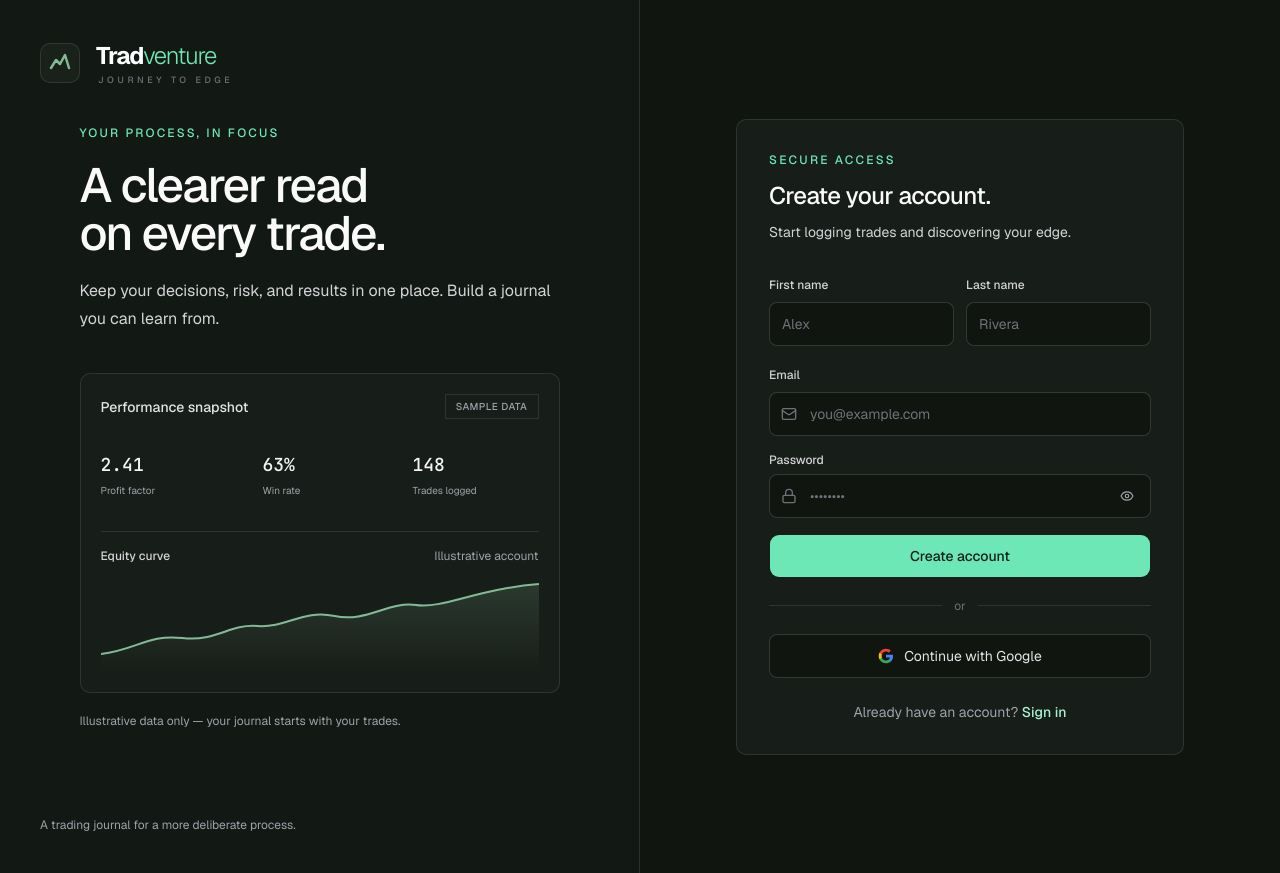
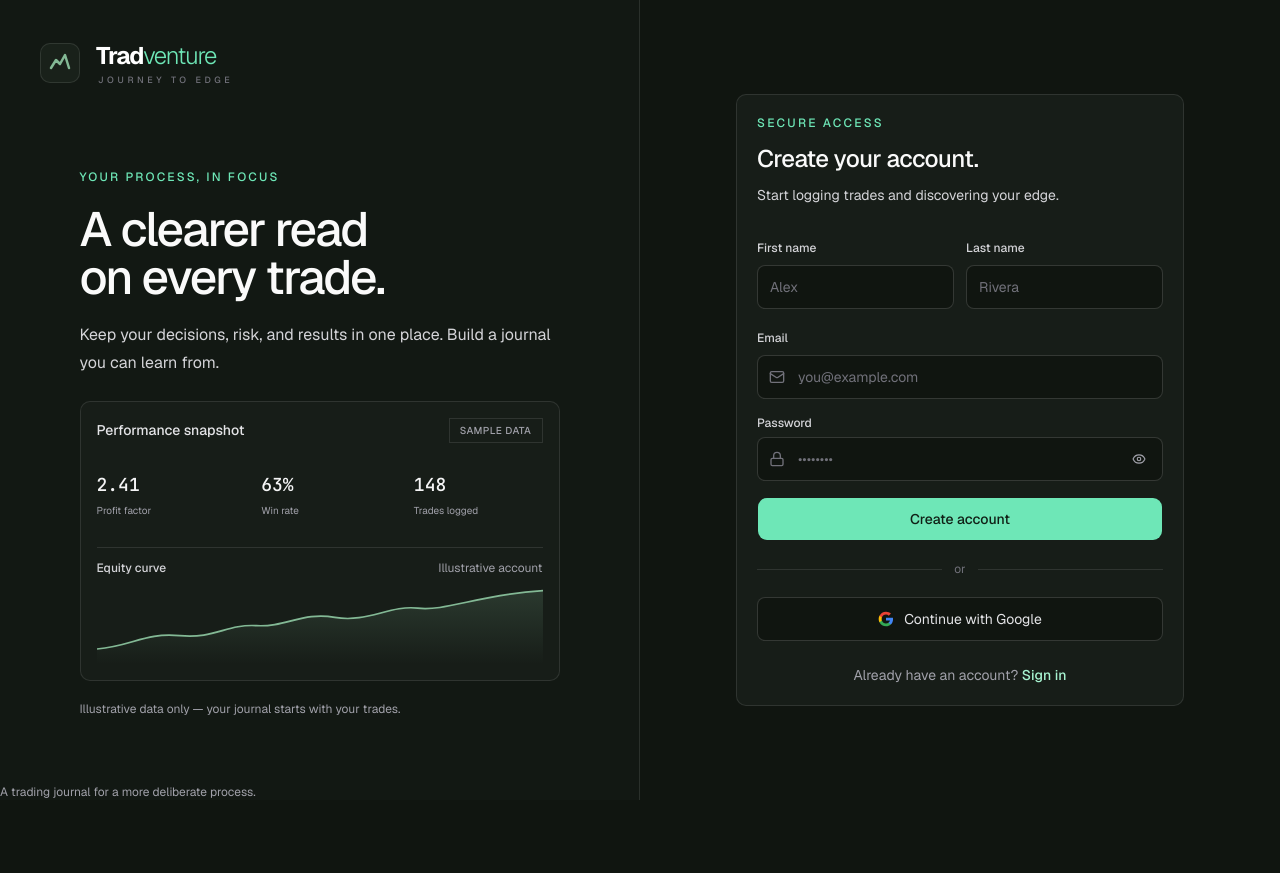
Before and after one commit to indrachapa2004/trading_journal, a Next.js app: page /signup in a window 1280 px wide. After the commit the page ends 800 px from the top, so only its background shows below. Built offline with nearby package versions, Linux system fonts and the light colour scheme.

Commit message:
Landing page Refinement

```diff
--- a/package.json
+++ b/package.json
@@ -33,6 +33,8 @@
     "zod": "^4.4.3"
   },
   "devDependencies": {
+    "@eslint/eslintrc": "^3.3.7",
+    "@eslint/js": "^10.0.1",
     "@playwright/test": "^1.64.1",
     "@types/node": "^20",
     "@types/react": "^18",
--- a/src/app/(auth)/layout.tsx
+++ b/src/app/(auth)/layout.tsx
@@ -12,13 +12,13 @@ export default function AuthLayout({
   children: React.ReactNode;
 }) {
   return (
-    <div className="grid min-h-dvh bg-[#101510] text-zinc-100 lg:grid-cols-2">
-      <aside className="relative hidden min-h-dvh overflow-hidden border-r border-white/10 bg-[#121813] lg:flex lg:flex-col">
+    <div className="grid h-dvh bg-[#101510] text-zinc-100 lg:grid-cols-2">
+      <aside className="relative hidden h-dvh overflow-hidden border-r border-white/10 bg-[#121813] lg:flex lg:flex-col">
         <div className="relative z-10 p-10">
           <Logo />
         </div>
 
-        <div className="relative z-10 mx-auto flex w-full max-w-xl flex-1 flex-col justify-center px-8 pb-12 xl:px-12">
+        <div className="relative z-10 mx-auto flex w-full max-w-xl flex-1 flex-col justify-center px-8 pb-6 xl:px-12">
           <p className="text-xs font-medium uppercase tracking-[0.18em] text-emerald-300">
             Your process, in focus
           </p>
@@ -30,7 +30,7 @@ export default function AuthLayout({
             journal you can learn from.
           </p>
 
-          <div className="mt-10 overflow-hidden rounded-lg border border-white/10 bg-[#171d18] p-5">
+          <div className="mt-6 overflow-hidden rounded-lg border border-white/10 bg-[#171d18] p-4">
             <div className="flex items-center justify-between gap-3">
               <p className="text-sm font-medium text-zinc-200">
                 Performance snapshot
@@ -40,7 +40,7 @@ export default function AuthLayout({
               </span>
             </div>
 
-            <div className="mt-5 grid grid-cols-3 gap-3">
+            <div className="mt-4 grid grid-cols-3 gap-3">
               {sampleStats.map((stat) => (
                 <div
                   key={stat.label}
@@ -56,7 +56,7 @@ export default function AuthLayout({
               ))}
             </div>
 
-            <div className="mt-5 border-t border-white/10 pt-4">
+            <div className="mt-4 border-t border-white/10 pt-3">
               <div className="flex items-center justify-between text-xs">
                 <p className="font-medium text-zinc-300">Equity curve</p>
                 <p className="text-zinc-400">Illustrative account</p>
@@ -64,7 +64,7 @@ export default function AuthLayout({
               <svg
                 viewBox="0 0 420 96"
                 preserveAspectRatio="none"
-                className="mt-3 h-24 w-full"
+                className="mt-2 h-20 w-full"
                 role="img"
                 aria-label="Illustrative upward-trending equity curve"
               >
@@ -99,16 +99,16 @@ export default function AuthLayout({
           </p>
         </div>
 
-        <p className="relative z-10 p-10 text-xs text-zinc-400">
+        <p className="relative z-10 p-0 text-xs text-zinc-400">
           A trading journal for a more deliberate process.
         </p>
       </aside>
 
-      <main id="main-content" className="relative flex min-h-dvh flex-col items-center justify-center overflow-hidden px-4 py-10 sm:px-8">
-        <div className="relative z-10 mb-8 lg:hidden">
+      <main id="main-content" className="relative flex h-dvh flex-col items-center justify-center overflow-hidden px-4 py-6 sm:px-8 sm:py-6">
+        <div className="relative z-10 mb-4 lg:hidden">
           <Logo />
         </div>
-        <div className="relative z-10 w-full max-w-md">{children}</div>
+        <div className="relative z-10 w-full max-w-md flex-shrink-0">{children}</div>
       </main>
     </div>
   );
--- a/src/app/page.tsx
+++ b/src/app/page.tsx
@@ -34,17 +34,19 @@ export default async function HomePage() {
       <main id="main-content" className="relative z-10">
         <LandingHero />
 
-        <div className="border-b border-white/10 py-16 sm:py-20">
+        <div className="min-h-[calc(100svh-4rem)] border-b border-white/10 flex items-center justify-center">
           <ScrollReveal>
-            <FeatureBento />
+            <div className="w-full flex items-center justify-center">
+              <FeatureBento />
+            </div>
           </ScrollReveal>
         </div>
 
         {/* Pricing teaser */}
-        <section
-          id="pricing"
-          className="scroll-mt-20 border-b border-white/10 py-16 sm:py-20"
-        >
+          <section
+            id="pricing"
+              className="scroll-mt-20 min-h-[calc(100svh-4rem)] border-b border-white/10 flex items-center justify-center"
+         >
           <ScrollReveal>
             <div className="mx-auto grid max-w-6xl gap-10 px-4 sm:px-6 md:grid-cols-[1fr_auto] md:items-center">
               <div>
--- a/src/components/auth/auth-form.tsx
+++ b/src/components/auth/auth-form.tsx
@@ -100,7 +100,7 @@ export function AuthForm({ mode }: { mode: AuthMode }) {
     mode === "signup" ? getPasswordStrength(password) : [];
 
   return (
-    <div className="rounded-lg border border-white/10 bg-[#171d18] p-6 sm:p-8">
+    <div className="rounded-lg border border-white/10 bg-[#171d18] p-4 sm:p-5">
       <div className="mb-7">
         <p className="text-xs font-medium uppercase tracking-[0.18em] text-emerald-300">
           Secure access
--- a/src/components/landing/demo-preview.tsx
+++ b/src/components/landing/demo-preview.tsx
@@ -8,10 +8,10 @@ export function DemoPreview() {
   const prefersReducedMotion = useReducedMotion();
 
   return (
-    <section
-      id="demo"
-      className="scroll-mt-20 px-4 pb-20 pt-4 sm:pb-28"
-    >
+     <section
+       id="demo"
+       className="min-h-[100svh] scroll-mt-20 px-4 py-16 sm:py-20"
+     >
       <div className="mx-auto max-w-5xl">
         <div className="mb-8 text-center">
           <p className="text-sm font-medium uppercase tracking-widest text-emerald-500/80">
--- a/src/components/landing/feature-bento.tsx
+++ b/src/components/landing/feature-bento.tsx
@@ -53,9 +53,9 @@ const features: {
 
 export function FeatureBento() {
   return (
-    <section id="features" className="scroll-mt-20">
-      <div className="mx-auto max-w-6xl px-4 sm:px-6">
-        <header className="mb-10 grid gap-4 sm:mb-12 sm:grid-cols-2 sm:items-end">
+    <section id="features" className="min-h-[100svh] scroll-mt-20 flex items-center">
+      <div className="mx-auto max-w-6xl px-4 sm:px-6 w-full">
+        <header className="mb-10 grid gap-4 sm:mb-12 sm:grid-cols-2 sm:items-end w-full">
           <div>
             <p className="text-xs font-medium uppercase tracking-[0.18em] text-emerald-300">
               Built for the review
--- a/src/components/landing/landing-cta.tsx
+++ b/src/components/landing/landing-cta.tsx
@@ -7,9 +7,9 @@ import { cn } from "@/lib/utils";
 
 export function LandingCta() {
   return (
-    <section className="mx-auto max-w-6xl px-4 py-16 sm:px-6 sm:py-20">
+    <section className="mx-auto min-h-[100svh] max-w-6xl px-4 sm:px-6 flex items-center justify-center">
       <ScrollReveal>
-        <div className="flex flex-col gap-8 border-y border-white/10 py-8 sm:flex-row sm:items-center sm:justify-between sm:py-10">
+        <div className="flex flex-col gap-8 border-y border-white/10 sm:flex-row sm:items-center sm:justify-between">
           <div className="max-w-2xl">
             <p className="text-xs font-medium uppercase tracking-[0.18em] text-emerald-300">
               Make the next review count
--- a/src/components/landing/landing-hero.tsx
+++ b/src/components/landing/landing-hero.tsx
@@ -12,9 +12,9 @@ export function LandingHero() {
   const prefersReducedMotion = useReducedMotion();
 
   return (
-    <section className="overflow-hidden border-b border-white/10">
+    <section className="min-h-[100svh] overflow-hidden border-b border-white/10 pt-16 sm:pt-0" style={{ paddingTop: undefined }} >
       <motion.div
-        className="mx-auto grid max-w-7xl grid-cols-1 items-center gap-12 px-4 py-16 sm:px-6 sm:py-20 lg:grid-cols-[0.82fr_1.18fr] lg:gap-16 lg:py-24"
+        className="mx-auto grid min-h-[calc(100svh-4rem)] max-w-7xl grid-cols-1 items-center gap-12 px-4 py-12 sm:px-6 sm:py-16 lg:grid-cols-[0.82fr_1.18fr] lg:gap-16 lg:py-20"
         initial={prefersReducedMotion ? false : { opacity: 0, y: 12 }}
         animate={{ opacity: 1, y: 0 }}
         transition={{
```
Also changed, not shown: .eslintrc.json (deleted), 2 other files (tests, documents, lock files or other folders).
